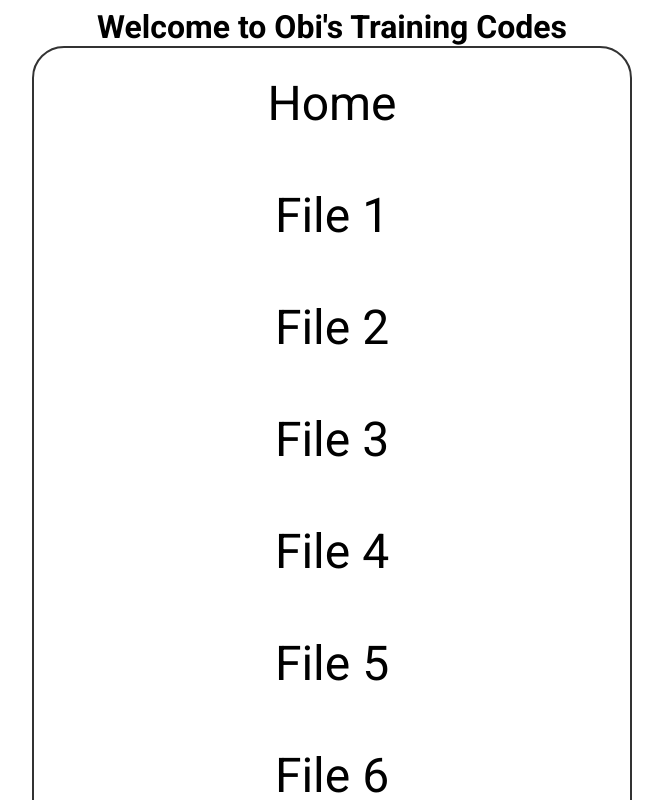
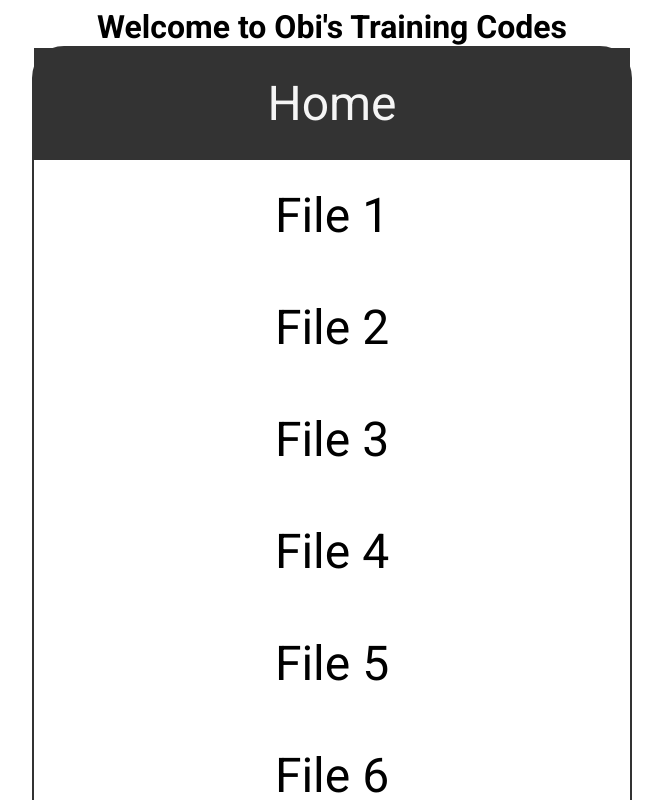
Before and after one commit to Obiora10-Git/freeCodeCamp_Obi, a plain HTML site: page index.html in a window 1280 px wide. In both pictures the pointer is over the link "Home". Shown: the top 800 px of the page, without its empty margins (308-971 px from the left). Drawn offline with Linux system fonts and the light colour scheme.

Commit message:
modified style

```diff
--- a/src/styles/obi-index-style.css
+++ b/src/styles/obi-index-style.css
@@ -39,3 +39,15 @@ li a {
     display: block;
     color: #000;
 }
+
+li a:hover,
+li a:focus {
+    background: #333;
+    color: whitesmoke;
+}
+
+
+
+li:last-child a {
+    border-radius: 0 0 2rem 2rem;
+}
```
